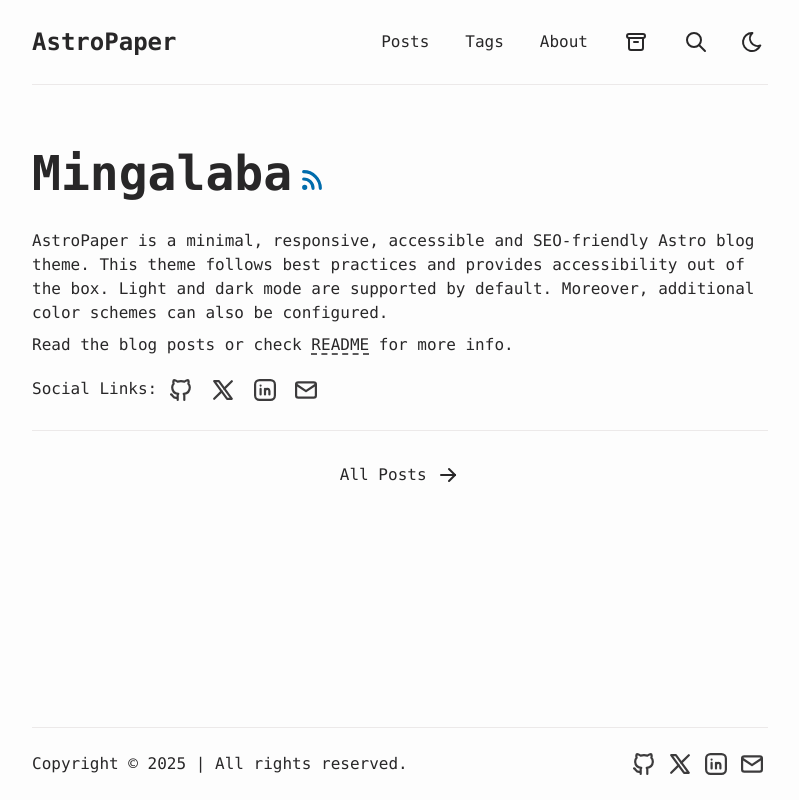
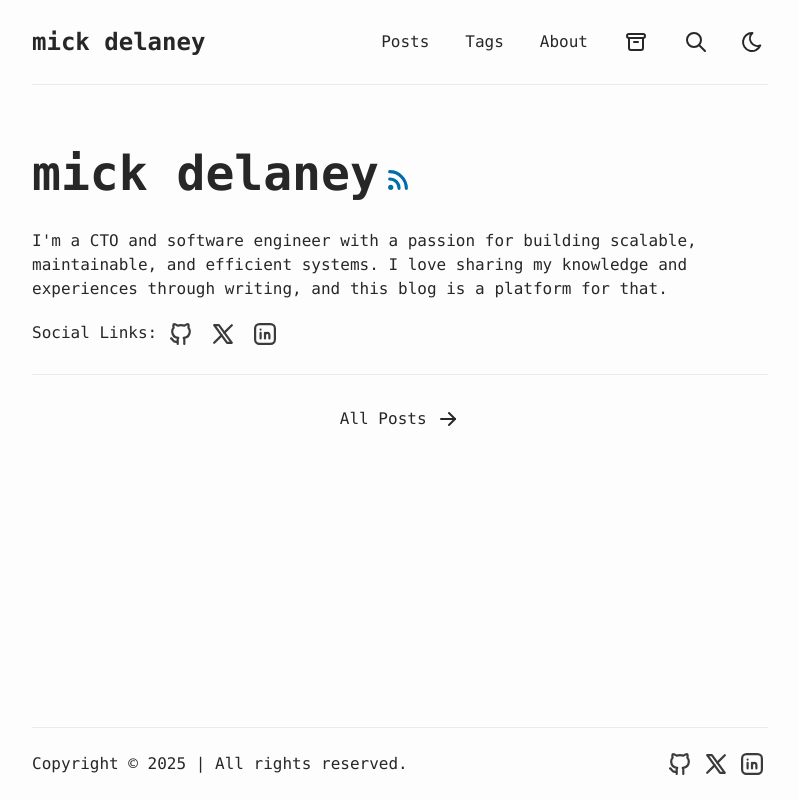
Before and after one commit to mickdelaney/mickdelaney.github.io, an Astro site: page / in a window 1280 px wide. Shown: the whole page, without its empty margins (240-1039 px from the left). Built offline with nearby package versions, Linux system fonts and the light colour scheme; Astro itself is replaced by a stand-in of ours.

Commit message:
configure actions for github pages

```diff
--- a/src/config.ts
+++ b/src/config.ts
@@ -1,10 +1,10 @@
 export const SITE = {
-  website: "https://astro-paper.pages.dev/", // replace this with your deployed domain
-  author: "Sat Naing",
-  profile: "https://satnaing.dev/",
-  desc: "A minimal, responsive and SEO-friendly Astro blog theme.",
-  title: "AstroPaper",
-  ogImage: "astropaper-og.jpg",
+  website: "https://mickdelaney.github.io/", // replace this with your deployed domain
+  author: "mick delaney",
+  profile: "https://mickdelaney.github.io/",
+  desc: "I'm a CTO based in London, UK. I love building products and teams that solve real problems. I write about software engineering, product management, and leadership.",
+  title: "mick delaney",
+  ogImage: "avatar.jpg",
   lightAndDarkMode: true,
   postPerIndex: 4,
   postPerPage: 4,
--- a/src/constants.ts
+++ b/src/constants.ts
@@ -11,27 +11,21 @@
 export const SOCIALS = [
   {
     name: "Github",
-    href: "https://github.com/satnaing/astro-paper",
+    href: "https://github.com/mickdelaney",
     linkTitle: ` ${SITE.title} on Github`,
     icon: IconGitHub,
   },
   {
     name: "X",
-    href: "https://x.com/username",
+    href: "https://x.com/mickdelaney",
     linkTitle: `${SITE.title} on X`,
     icon: IconBrandX,
   },
   {
     name: "LinkedIn",
-    href: "https://www.linkedin.com/in/username/",
+    href: "https://www.linkedin.com/in/mickdelaney/",
     linkTitle: `${SITE.title} on LinkedIn`,
     icon: IconLinkedin,
-  },
-  {
-    name: "Mail",
-    href: "mailto:yourmail@gmail.com",
-    linkTitle: `Send an email to ${SITE.title}`,
-    icon: IconMail,
   },
 ] as const;
 
--- a/src/pages/index.astro
+++ b/src/pages/index.astro
@@ -25,7 +25,7 @@
   <main id="main-content" data-layout="index">
     <section id="hero" class="pt-8 pb-6">
       <h1 class="my-4 inline-block text-4xl font-bold sm:my-8 sm:text-5xl">
-        Mingalaba
+        mick delaney
       </h1>
       <a
         target="_blank"
@@ -43,19 +43,10 @@
       </a>
 
       <p>
-        AstroPaper is a minimal, responsive, accessible and SEO-friendly Astro
-        blog theme. This theme follows best practices and provides accessibility
-        out of the box. Light and dark mode are supported by default. Moreover,
-        additional color schemes can also be configured.
-      </p>
-      <p class="mt-2">
-        Read the blog posts or check
-        <LinkButton
-          class="underline decoration-dashed underline-offset-4 hover:text-accent"
-          href="https://github.com/satnaing/astro-paper#readme"
-        >
-          README
-        </LinkButton> for more info.
+        I'm a CTO and software engineer with a passion for building
+        scalable, maintainable, and efficient systems. I love sharing my
+        knowledge and experiences through writing, and this blog is a platform
+        for that.
       </p>
       {
         // only display if at least one social link is enabled
```
Also changed, not shown: .github/CODE_OF_CONDUCT.md (deleted), .github/CONTRIBUTING.md (deleted), .github/FUNDING.yml (deleted), .github/ISSUE_TEMPLATE/config.yml (deleted), .github/ISSUE_TEMPLATE/✨-feature-request.md (deleted), .github/ISSUE_TEMPLATE/🐞-bug-report.md (deleted), .github/ISSUE_TEMPLATE/📝-documentation-improvement.md (deleted), .github/PULL_REQUEST_TEMPLATE.md (deleted), .github/workflows/ci.yml (deleted), .github/workflows/deploy.yml (added), AstroPaper-lighthouse-score.svg (deleted), README.md, public/avatar.jpg (added).
